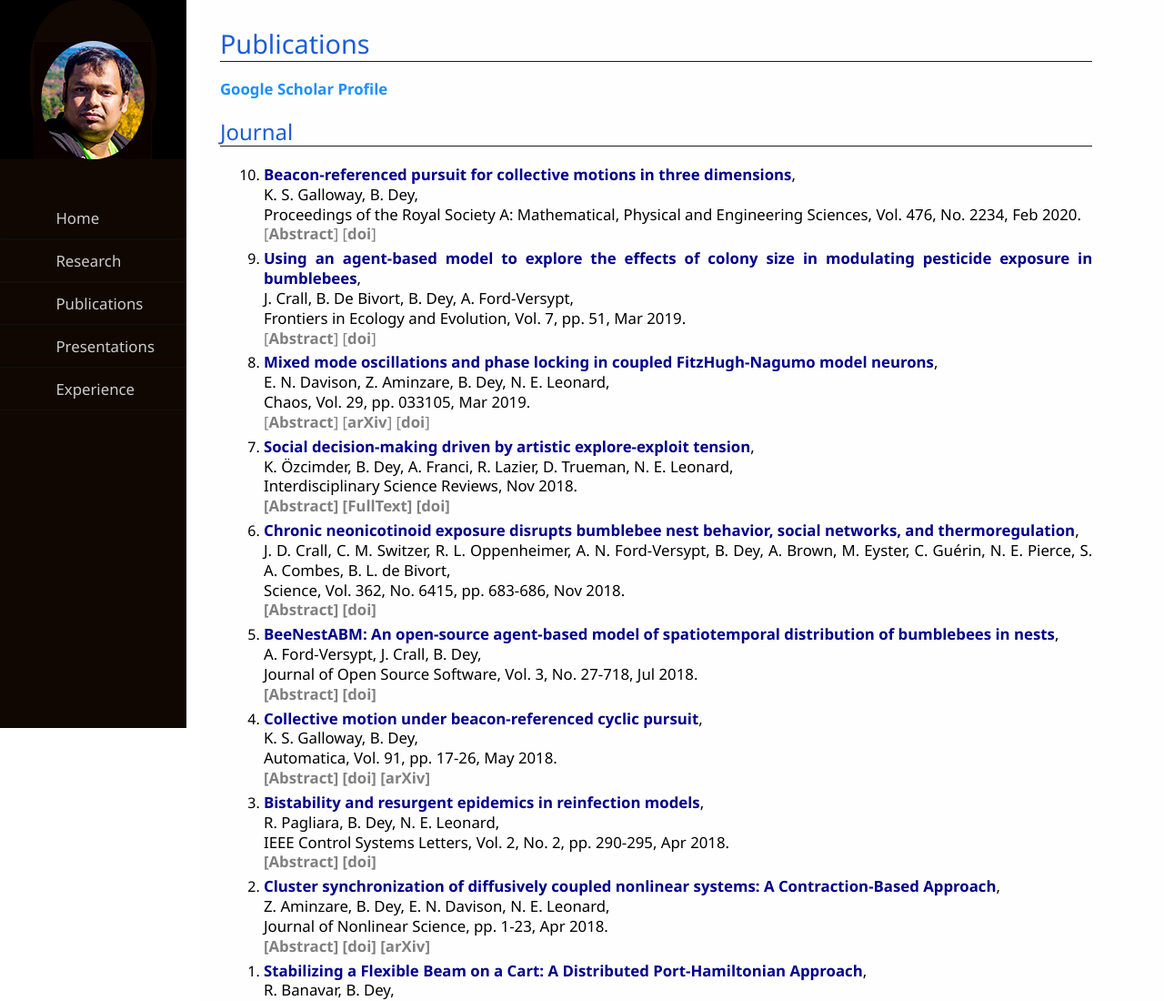
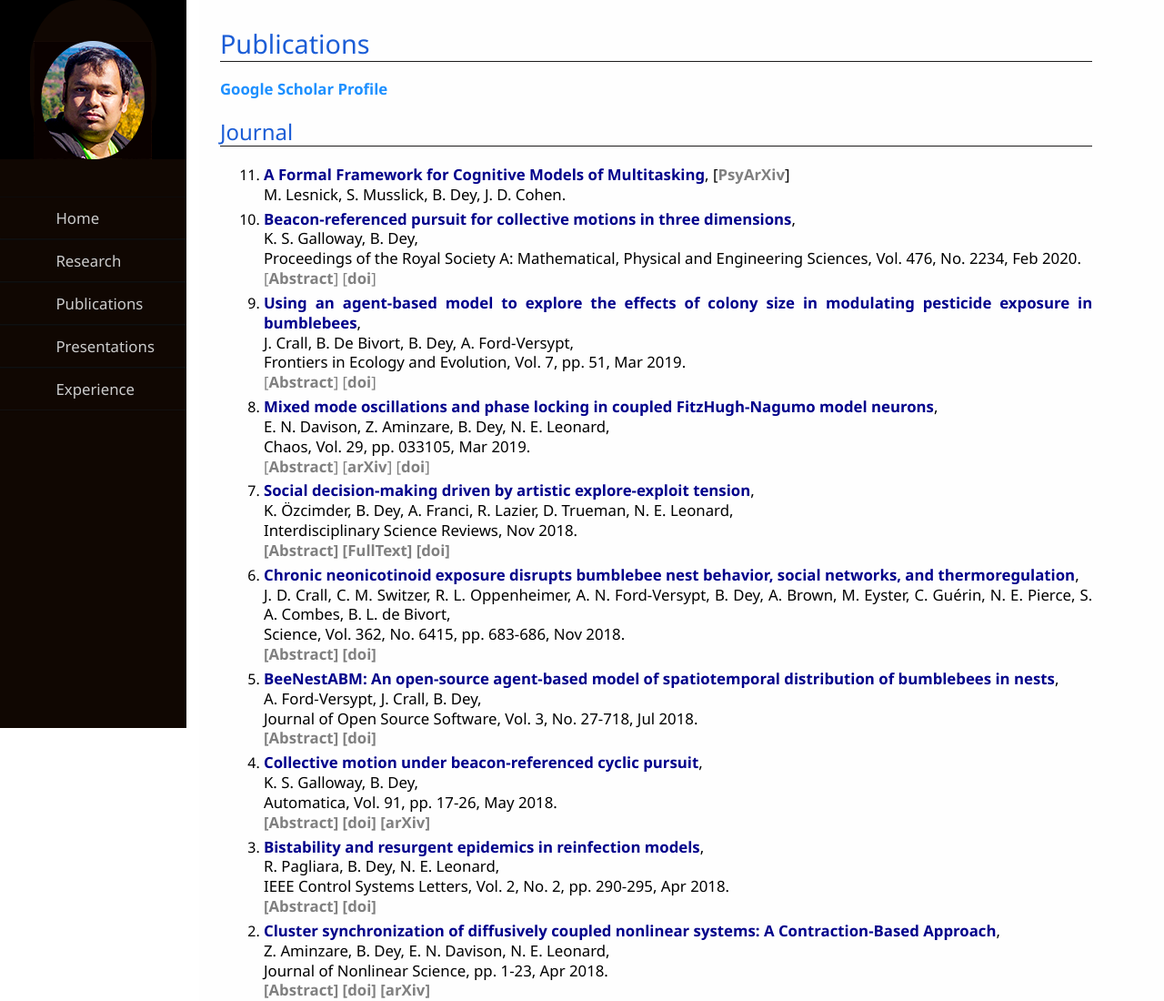
Before and after one commit to d-biswa/d-biswa.github.io, a plain HTML site: page Publications.html in a window 1280 px wide. Shown: the top 1100 px of the page at 91% size. Drawn offline with Linux system fonts and the light colour scheme.

Commit message:
changePub

```diff
--- a/Publications.html
+++ b/Publications.html
@@ -61,6 +61,12 @@ return false;
 
 <h2>Journal</h2>
 <ol reversed>
+
+<li><p>
+<b><font color="darkblue">A Formal Framework for Cognitive Models of Multitasking</font></b>,
+[<a href="https://psyarxiv.com/7yzdn/" target="_blank"><b><font color="gray">PsyArXiv</font></b></a>] <br />
+M. Lesnick, S. Musslick, B. Dey, J. D. Cohen. <br />
+</p></li>
 
 <li><p>
 <b><font color="darkblue">Beacon-referenced pursuit for collective motions in three dimensions</font></b>, <br />
```
